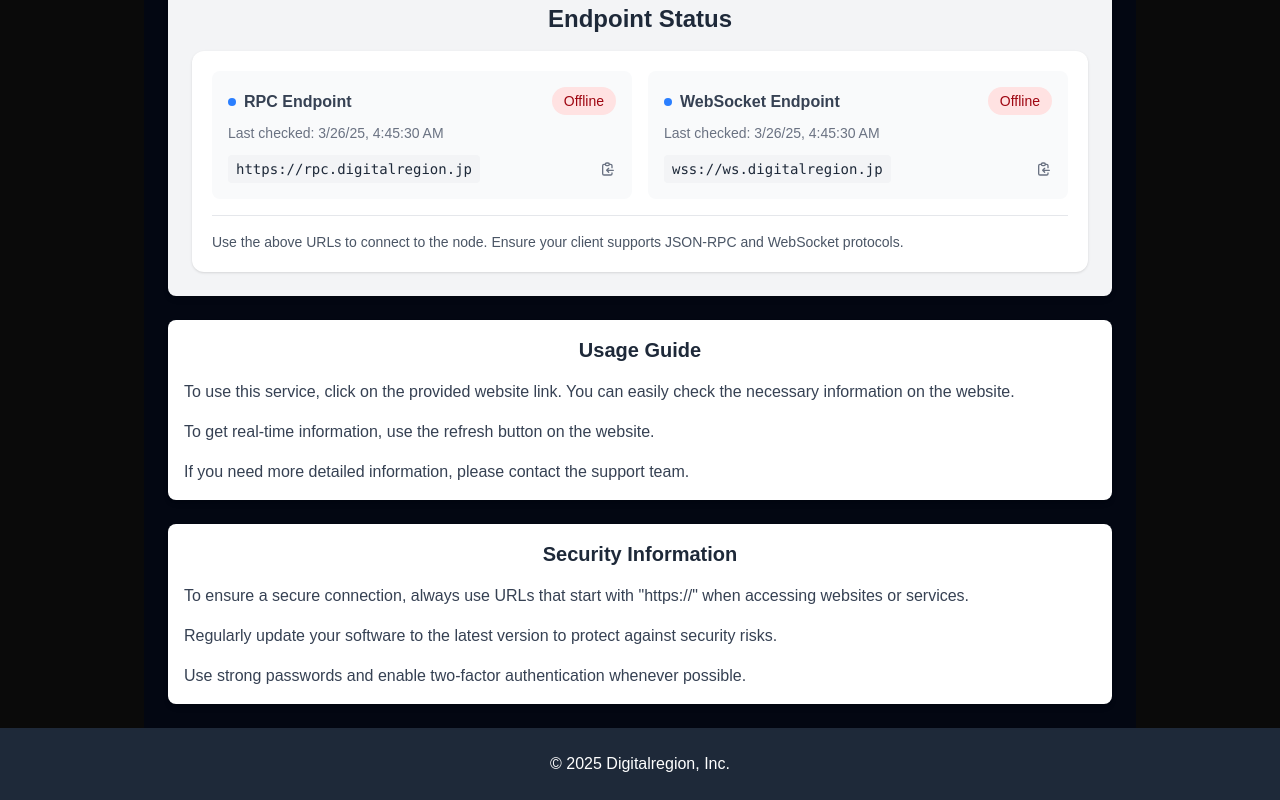
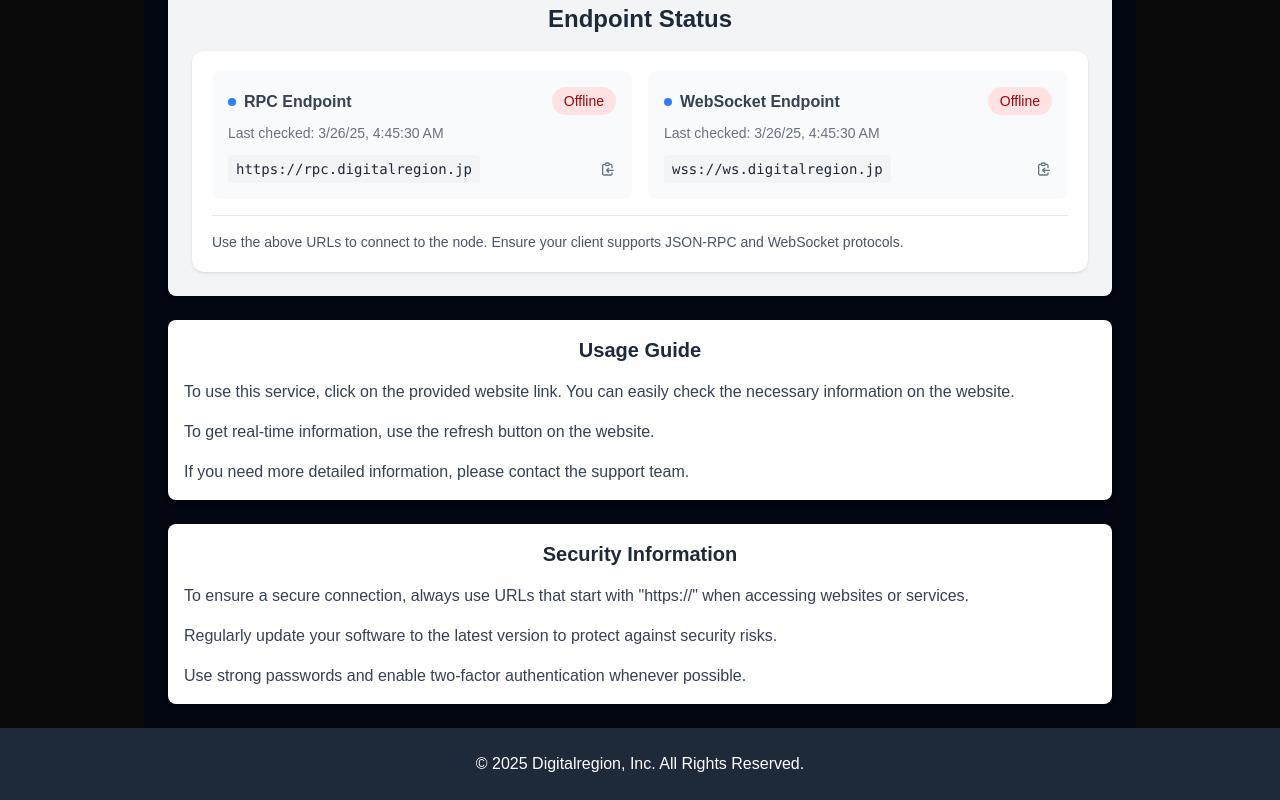
Before and after one commit to virbicoin/rpc.digitalregion.jp, a Next.js app: page / in a window 1280 px wide. Shown: the part 459-1259 px from the top of the page. Built offline with nearby package versions, Linux system fonts and the light colour scheme; no server answers.

Commit message:
package.jsonおよびpackage-lock.jsonのバージョンを0.2.3から0.2.4に更新し、依存関係のバージョンを最新にしました。また、.node-versionを22.14.0から22.16.0に更新し、layout.tsxの著作権表示を修正しました。

```diff
--- a/app/layout.tsx
+++ b/app/layout.tsx
@@ -40,7 +40,7 @@ export default function RootLayout({
         <footer className="w-full bg-gray-800">
           <div className="max-w-screen-lg mx-auto px-4 text-center py-6 text-white text-base">
             <p>
-              © {new Date().getFullYear()} Digitalregion, Inc.
+              &copy; {new Date().getFullYear()} Digitalregion, Inc. All Rights Reserved.
             </p>
           </div>
         </footer>
```
Also changed, not shown: package.json (+13 -13 lines), 2 other files (tests, documents, lock files or other folders).
